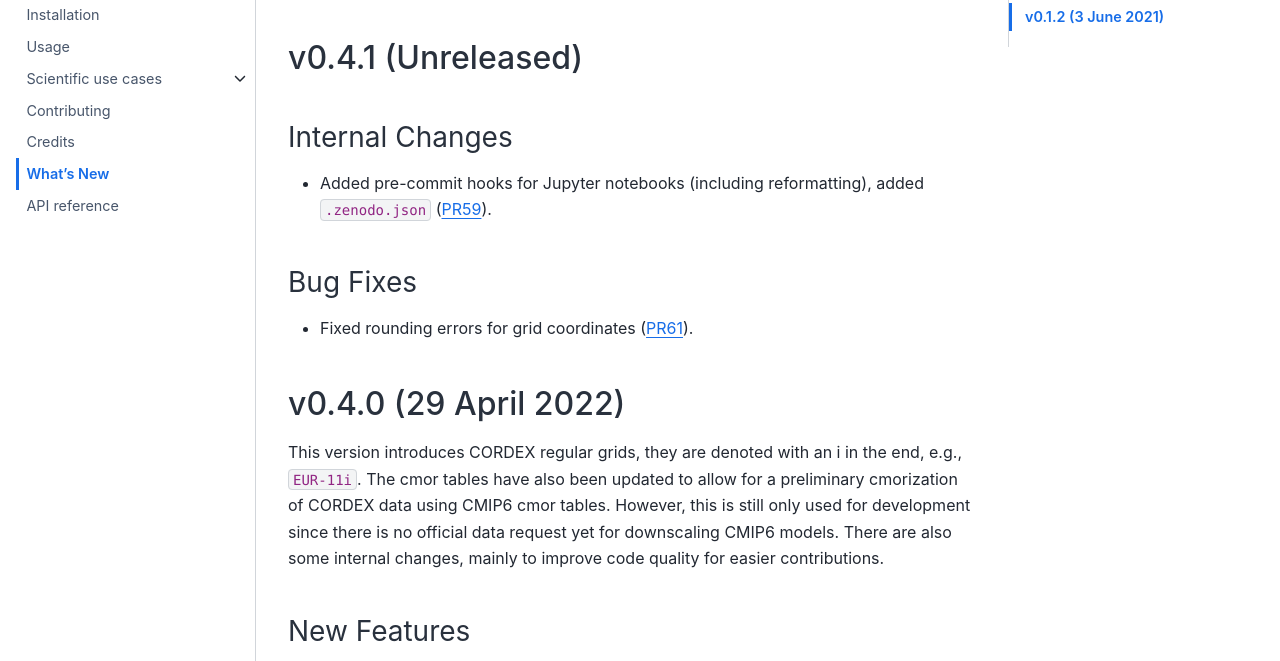
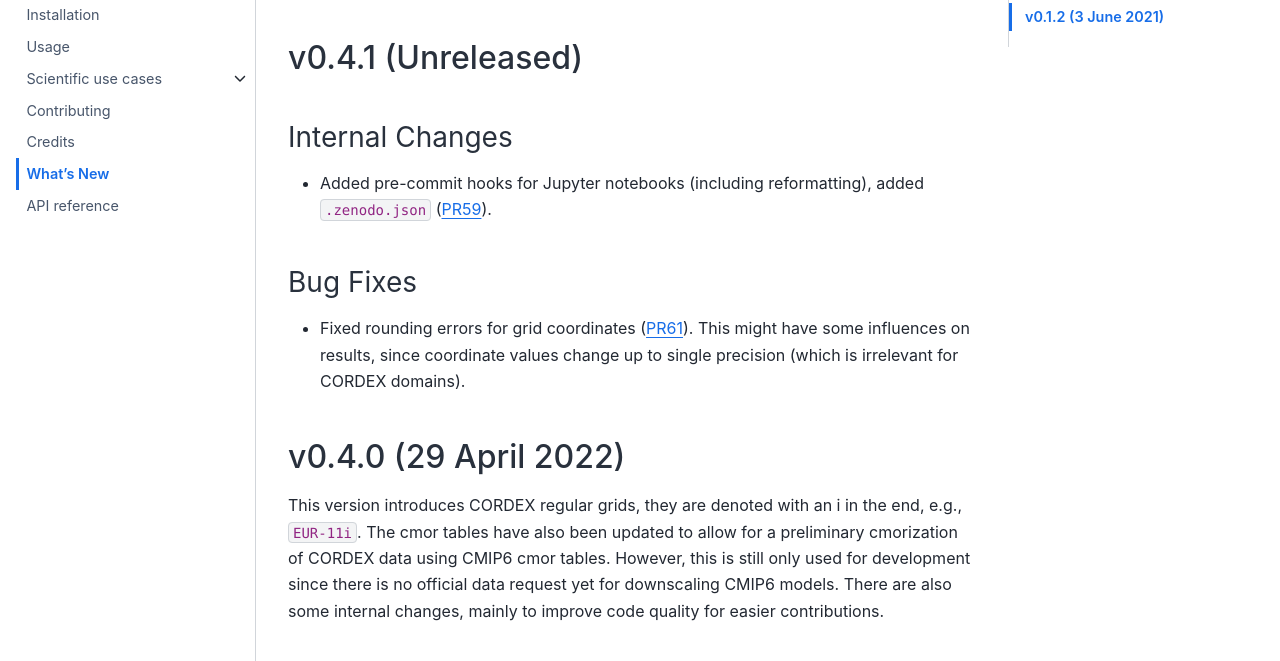
Before and after one commit to euro-cordex/py-cordex, a Sphinx documentation site: the page built from docs/whats_new.rst, in a window 1280 px wide and 900 px high, cut to the strip 239-900 px from the top of the window. Built offline with Sphinx 7.4.7 and the Sphinx Book theme 1.1.4, drawn with Linux system fonts in a browser that asks for light colours; pages that are not in the unit, such as notebooks, are missing from menus.

Commit message:
Update whats_new.rst

```diff
--- a/docs/whats_new.rst
+++ b/docs/whats_new.rst
@@ -20,7 +20,7 @@ Internal Changes
 Bug Fixes
 ~~~~~~~~~
 
-- Fixed rounding errors for grid coordinates (:pull:`61`).
+- Fixed rounding errors for grid coordinates (:pull:`61`). This might have some influences on results, since coordinate values change up to single precision (which is irrelevant for CORDEX domains).
 
 
 
```
